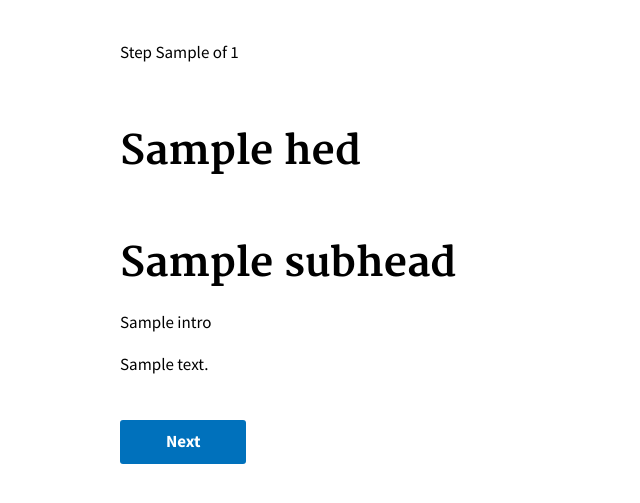
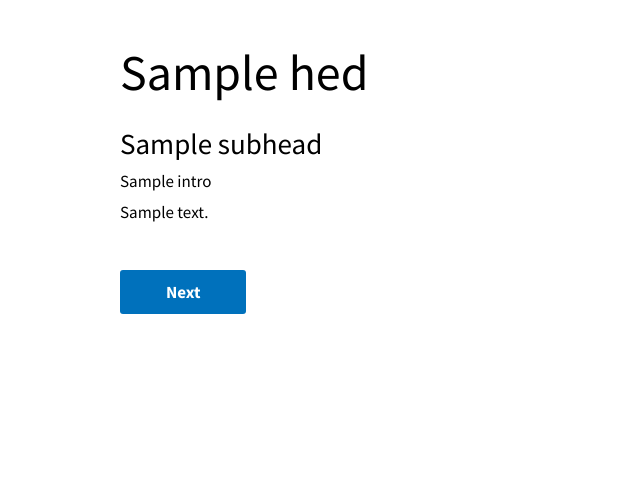
Before and after one commit to 18F/ffd-info-exchange, a Django app: template ffd_info_exchange/fafsa/templates/fafsa_form.html in a window 1280 px wide. Shown: the part 119-622 px from the top of the page, without its empty margins (0-640 px from the left). Run offline with Django 3.2, Linux system fonts and the light colour scheme; the template is opened without the code that fills it: most values are stand-ins (such as "Sample title", 1, 10 or a date in 2020).

Commit message:
repositioning text

```diff
--- a/ffd_info_exchange/fafsa/static/assets/css/main.css
+++ b/ffd_info_exchange/fafsa/static/assets/css/main.css
@@ -3,6 +3,10 @@
 form [type="submit"], form [type="submit"] {
   display: inline-block;
   height: 4.4rem;
+}
+
+label {
+  max-width: 40rem;
 }
 
 .usa-banner-inner {
@@ -39,12 +43,12 @@ form [type="submit"], form [type="submit"] {
 /* Other CSS */
 
 .main-content {
-  padding: 4rem 1rem 0;
+  padding: 2rem 1rem 0;
 }
 
 @media screen and (min-width: 951px) {
   .main-content {
-    padding-left: 4rem 0 0;
+    padding-left: 3rem 0 0;
   }
 }
 
@@ -62,6 +66,10 @@ form [type="submit"], form [type="submit"] {
 
 .main-content {
   padding-top: 4rem;
+}
+
+.button_wrapper {
+  margin: 2rem 0 5rem;
 }
 
 .tooltip {
@@ -118,3 +126,27 @@ form [type="submit"], form [type="submit"] {
 a:visited.usa-label {
   color: #FFFFFF;
 }
+
+
+/*Text Styling*/
+
+.headline-text {
+  font-family: "Source Sans Pro", sans-serif;
+  font-weight: 400;
+  font-size: 5rem;
+  margin: 2rem 0 1rem;
+}
+
+.subhead-text {
+  font-family: "Source Sans Pro", sans-serif;
+  font-weight: 400;
+  font-size: 2.9rem;
+  margin: 2rem 0 0;
+}
+
+.intro-text, .body-text {
+  line-height: 1.4;
+  margin-bottom: 0rem;
+  margin-top: .75rem;
+  width: 60%;
+}
--- a/ffd_info_exchange/fafsa/templates/fafsa_form.html
+++ b/ffd_info_exchange/fafsa/templates/fafsa_form.html
@@ -7,13 +7,14 @@
 
 {% block content %}
   {% load floppyforms %}
-  <p>Step {{ wizard.steps.step1 }} of {{ wizard.steps.count }}</p>
+  {% if wizard.steps.prev %}<p>Step {{ wizard.steps.step1 }} of {{ wizard.steps.count }}</p>{% endif %}
 
-  <h1>{{ hed }}</h1>
-  <h1>{{ subhead }}</h1>
-  <p>{{ intro }}</p>
+  {% if hed %}<h1 class="headline-text">{{ hed }}</h1>{% endif %}
 
-  <p>{{ body }}</p>
+  {% if subhead %}<h2 class="subhead-text">{{ subhead }}</h2>{% endif %}
+  {% if intro %}<p class="intro-text">{{ intro }}</p>{% endif %}
+
+  {% if body %}<p class="body-text">{{ body }}</p>{% endif %}
 
   <form method="POST" action="/" class="usa-form-large">
     {% csrf_token %}
```
